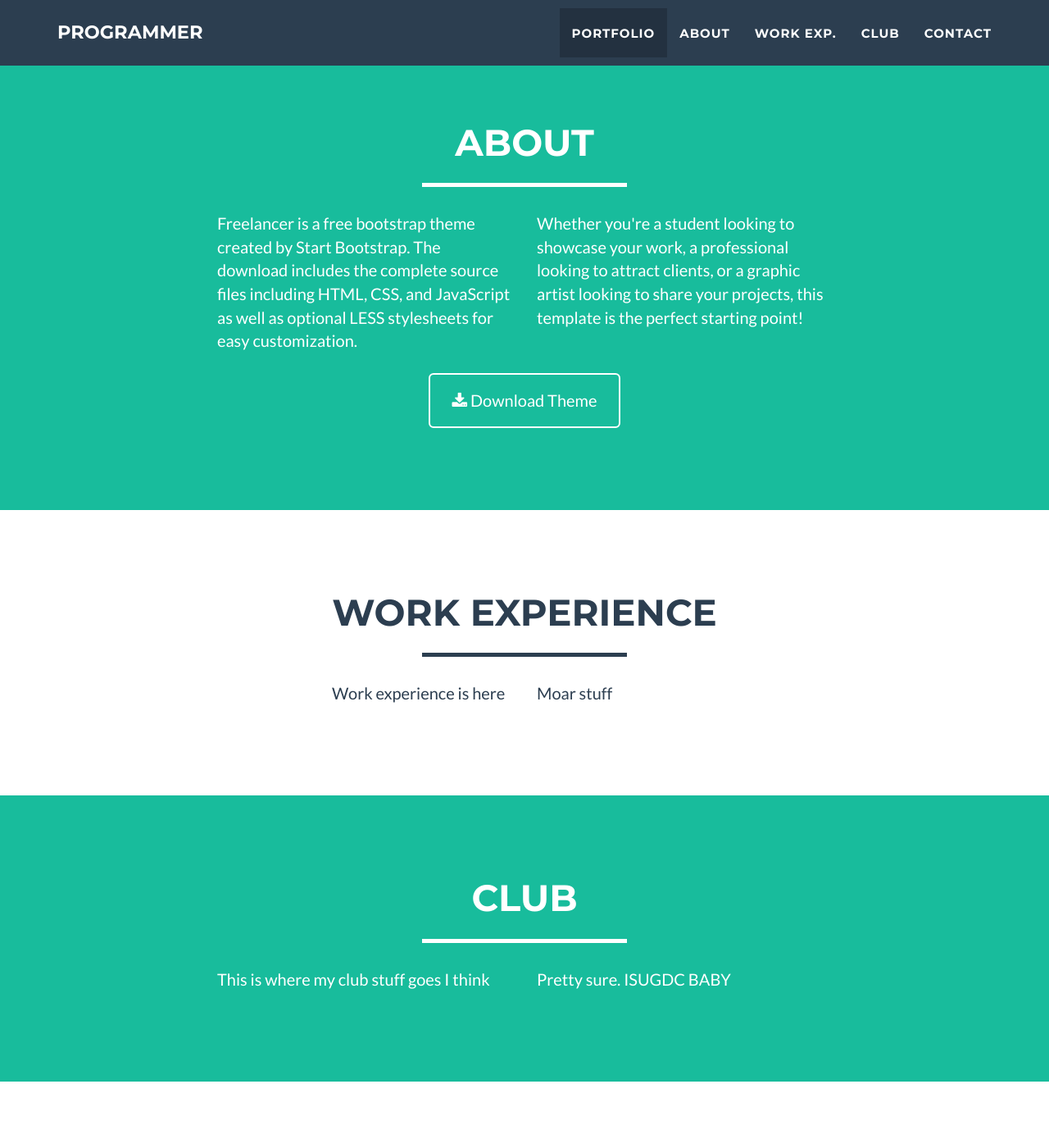
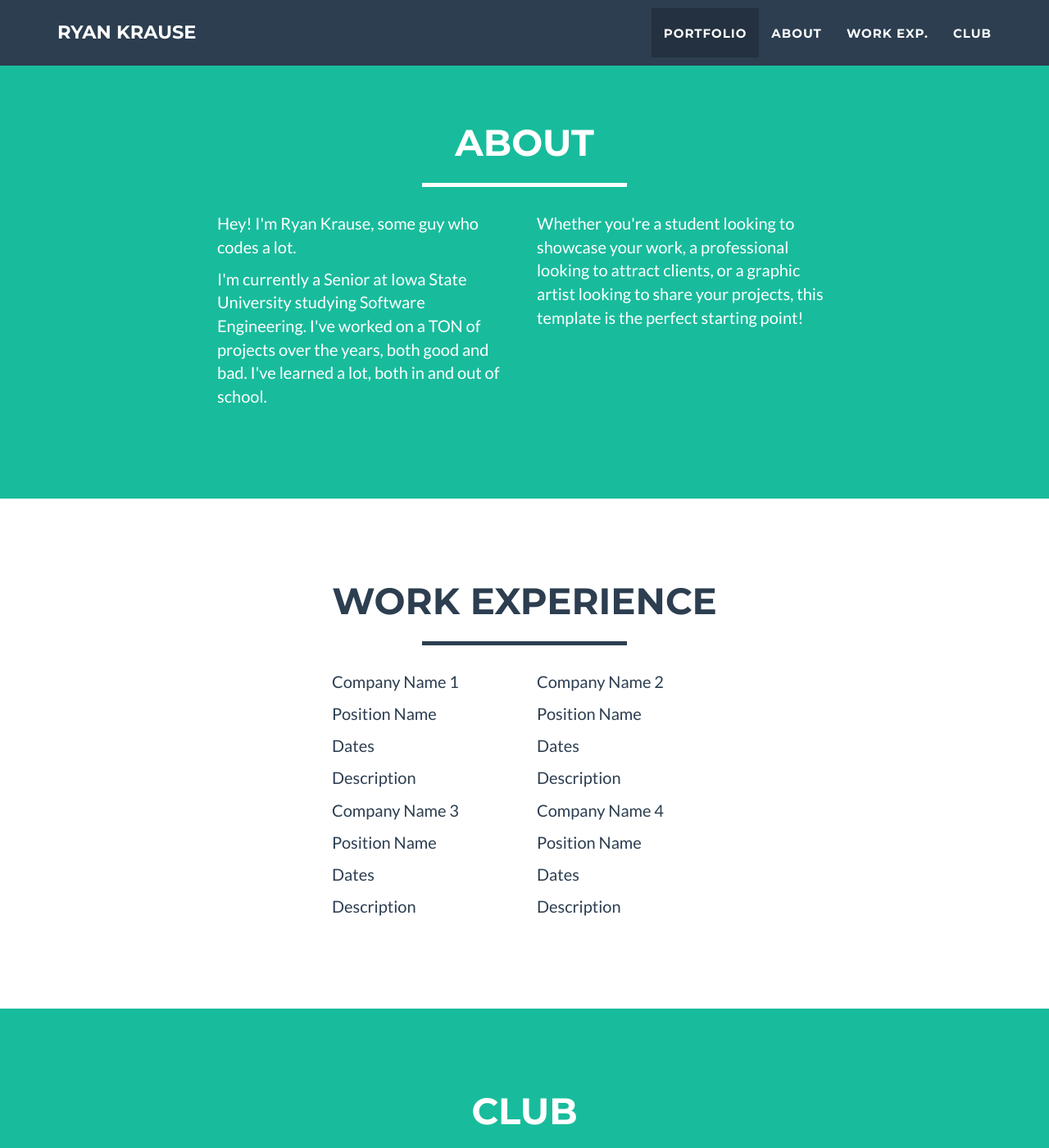
Before and after one commit to RyanDKrause/rdkrause.github.io, a Jekyll site: the page built from index.html, in a window 1280 px wide and 1400 px high, scrolled down 2196 px. Shown: the whole window at 82% size. Built offline with Jekyll 4.4.1, drawn with Linux system fonts in a browser that asks for light colours; some of the changed text lies outside the part shown.

Commit message:
Filling out more sections

```diff
--- a/_config.yml
+++ b/_config.yml
@@ -1,9 +1,9 @@
 # Site settings
-title: Programmer
+title: Ryan Krause
 email: say892@gmail.com
 url: https://say892.github.io
 description: "Just a programmer trying to have fun in school by making games."
-skills: "Programmer - Game Development - Teacher"
+skills: "Programmer - Game Developer - Educator"
 meta_author: Krause Ryan
 
 # Google webmaster tools
@@ -31,7 +31,7 @@ color:
 
 # Footer settings
 footer:
-  copyright: Dr. Henry Jekyll
+  copyright: Ryan Krause
   location: Location
   social: Around the Web
   credits: Credits
@@ -39,20 +39,24 @@ footer:
 # Social networks usernames (many more available: google-plus, flickr, dribbble, pinterest, instagram, tumblr, linkedin, etc.)
 social:
   - title: twitter
-    url: http://twitter.com/jekyllrb
-  - title: facebook
-    url:
-  - title: stack-overflow
-    url: http://stackoverflow.com/questions/tagged/jekyll
-  - title: bitbucket
-    url: http://bitbucket.org/jekyll
+    url: http://twitter.com/RyanDKrause
+  - title: linkedin
+    url: http://www.linkedin.com/in/ryandkrause
   - title: github
-    url: http://github.com/jekyll
+    url: http://github.com/say892
+  #- title: facebook
+  #  url:
+  #- title: stack-overflow
+  #  url: http://stackoverflow.com/questions/tagged/jekyll
+  #- title: bitbucket
+  #  url: http://bitbucket.org/jekyll
+  #- title: github
+  #  url: http://github.com/jekyll
 
 # Postal address (add as many lines as necessary)
 address:
-  - line: 3481 Melrose Place
-  - line: Beverly Hills, CA 90210
+  - line: Iowa State University (School)
+  - line: Naperville, IL (Home)
 
 # Credits content
 credits: 'Freelancer is a free to use, open source Bootstrap theme created by <a href="http://startbootstrap.com">Start Bootstrap</a>.'
--- a/_includes/about.html
+++ b/_includes/about.html
@@ -9,16 +9,16 @@
             </div>
             <div class="row">
                 <div class="col-lg-4 col-lg-offset-2">
-                    <p>Freelancer is a free bootstrap theme created by Start Bootstrap. The download includes the complete source files including HTML, CSS, and JavaScript as well as optional LESS stylesheets for easy customization.</p>
+                    <p>Hey! I'm Ryan Krause, some guy who codes a lot. </p>
+
+					<p>
+						I'm currently a Senior at Iowa State University studying Software Engineering. I've worked on a TON of projects over the years, both good and bad.
+						I've learned a lot, both in and out of school.
+					</p>
                 </div>
                 <div class="col-lg-4">
                     <p>Whether you're a student looking to showcase your work, a professional looking to attract clients, or a graphic artist looking to share your projects, this template is the perfect starting point! </p>
                 </div>
-                <div class="col-lg-8 col-lg-offset-2 text-center">
-                    <a href="#" class="btn btn-lg btn-outline">
-                        <i class="fa fa-download"></i> Download Theme
-                    </a>
-                </div>
             </div>
         </div>
     </section>
--- a/_includes/club.html
+++ b/_includes/club.html
@@ -1,5 +1,5 @@
  <!-- Club Section -->
-    <section class="success" id="clun">
+    <section class="success" id="club">
         <div class="container">
             <div class="row">
                 <div class="col-lg-12 text-center">
--- a/_includes/nav.html
+++ b/_includes/nav.html
@@ -30,9 +30,11 @@
 					<li class="page-scroll">
                         <a href="#club">Club</a>
                     </li>
+					<!--
 					<li class="page-scroll">
                         <a href="#contact">Contact</a>
                     </li>
+					-->
                 </ul>
             </div>
             <!-- /.navbar-collapse -->
--- a/_includes/work.html
+++ b/_includes/work.html
@@ -10,10 +10,32 @@
             <div class="row">
                 <div class="col-lg-8 col-lg-offset-2">
                     <div class="col-lg-4 col-lg-offset-2">
-                    <p>Work experience is here</p>
+                    <p>Company Name 1</p>
+					<p>Position Name</p>
+					<p>Dates</p>
+					<p>Description</p>
                 </div>
                 <div class="col-lg-4">
-                    <p>Moar stuff </p>
+                    <p>Company Name 2</p>
+					<p>Position Name</p>
+					<p>Dates</p>
+					<p>Description</p>
+                </div>
+                </div>
+            </div>
+			 <div class="row">
+                <div class="col-lg-8 col-lg-offset-2">
+                    <div class="col-lg-4 col-lg-offset-2">
+                    <p>Company Name 3</p>
+					<p>Position Name</p>
+					<p>Dates</p>
+					<p>Description</p>
+                </div>
+                <div class="col-lg-4">
+                    <p>Company Name 4</p>
+					<p>Position Name</p>
+					<p>Dates</p>
+					<p>Description</p>
                 </div>
                 </div>
             </div>
--- a/_layouts/default.html
+++ b/_layouts/default.html
@@ -9,6 +9,7 @@
 	{% include work.html %}
 	{% include club.html %}
 
+	<!--
     {% if site.contact == "static" %}
     {% include contact_static.html %}
     {% elsif site.contact == "disqus" %}
@@ -16,7 +17,7 @@
     {% else %}
     {% include contact.html %}
     {% endif %}
-
+	-->
     {% include footer.html %}
     {% include modals.html %}
     {% include js.html %}
```
